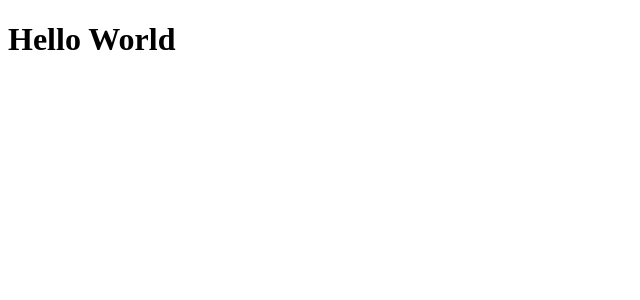
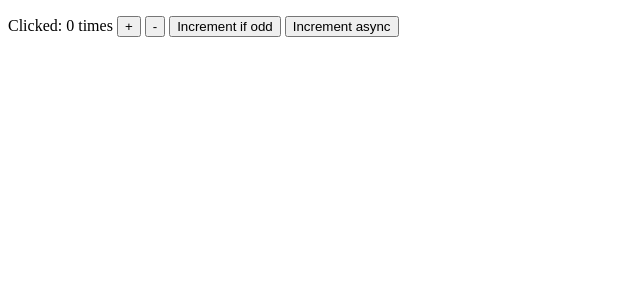
Before and after one commit to alv0050/React-Boilerplate, a React app: page / in a window 1280 px wide. Shown: the top 300 px of the page, without its empty margins (0-640 px from the left). Built offline with nearby package versions, Linux system fonts and the light colour scheme.

Commit message:
chore(src): display counter as example

```diff
--- a/src/App.jsx
+++ b/src/App.jsx
@@ -1,8 +1,10 @@
 import React from 'react';
+
+import Counter from './containers/Counter';
 
 function App() {
   return (
-    <h1>Hello World</h1>
+    <Counter />
   );
 }
 
--- a/src/actions.js
+++ b/src/actions.js
@@ -1 +1,6 @@
-export default Object.assign({});
+import * as counterActions from './containers/Counter/actions';
+
+export default Object.assign(
+  {},
+  counterActions,
+);
--- a/src/reducers.js
+++ b/src/reducers.js
@@ -1,3 +1,7 @@
 import { combineReducers } from 'redux';
 
-export default combineReducers({});
+import counterReducer from './containers/Counter/reducers';
+
+export default combineReducers({
+  counter: counterReducer,
+});
--- a/src/sagas.js
+++ b/src/sagas.js
@@ -1,3 +1,7 @@
+import { fork } from 'redux-saga/effects';
+
+import rootSaga from './containers/Counter/sagas';
+
 export default function* sagas() {
-  // add sagas here
+  yield fork(rootSaga);
 }
```
